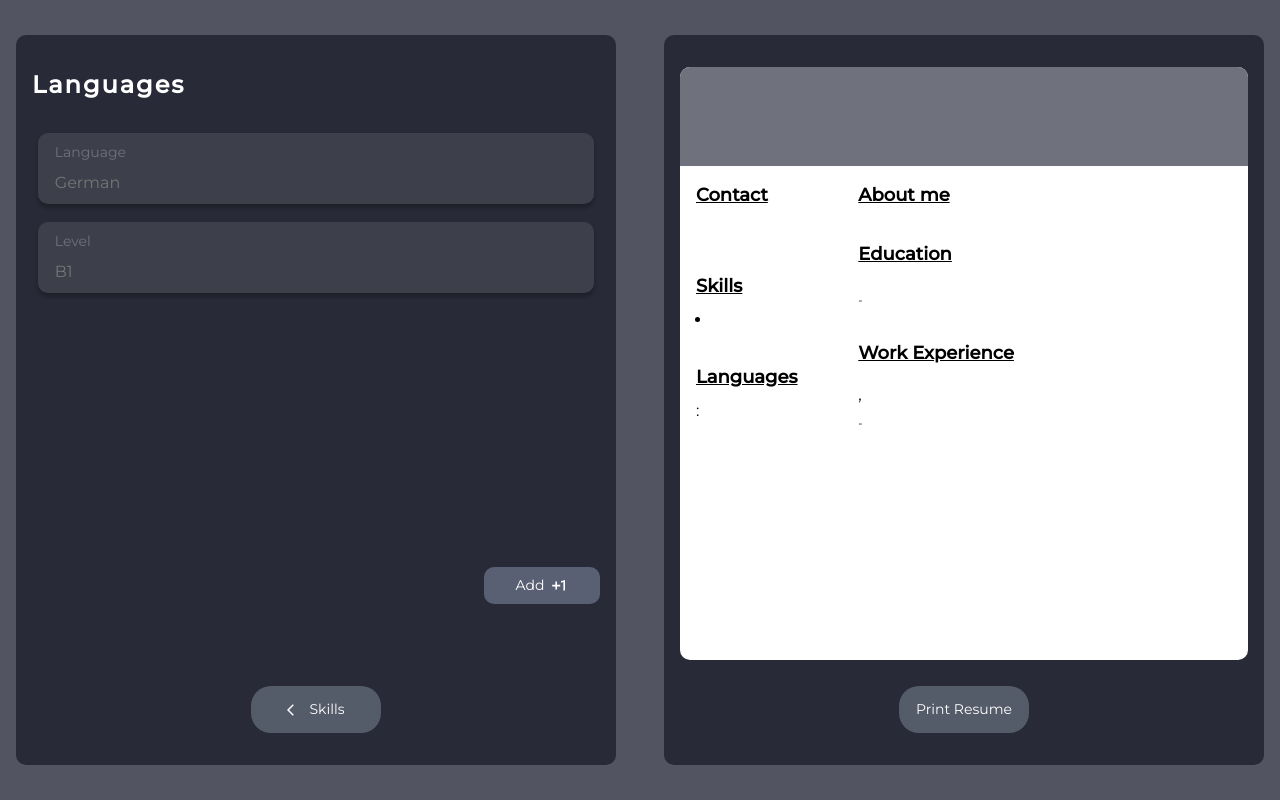
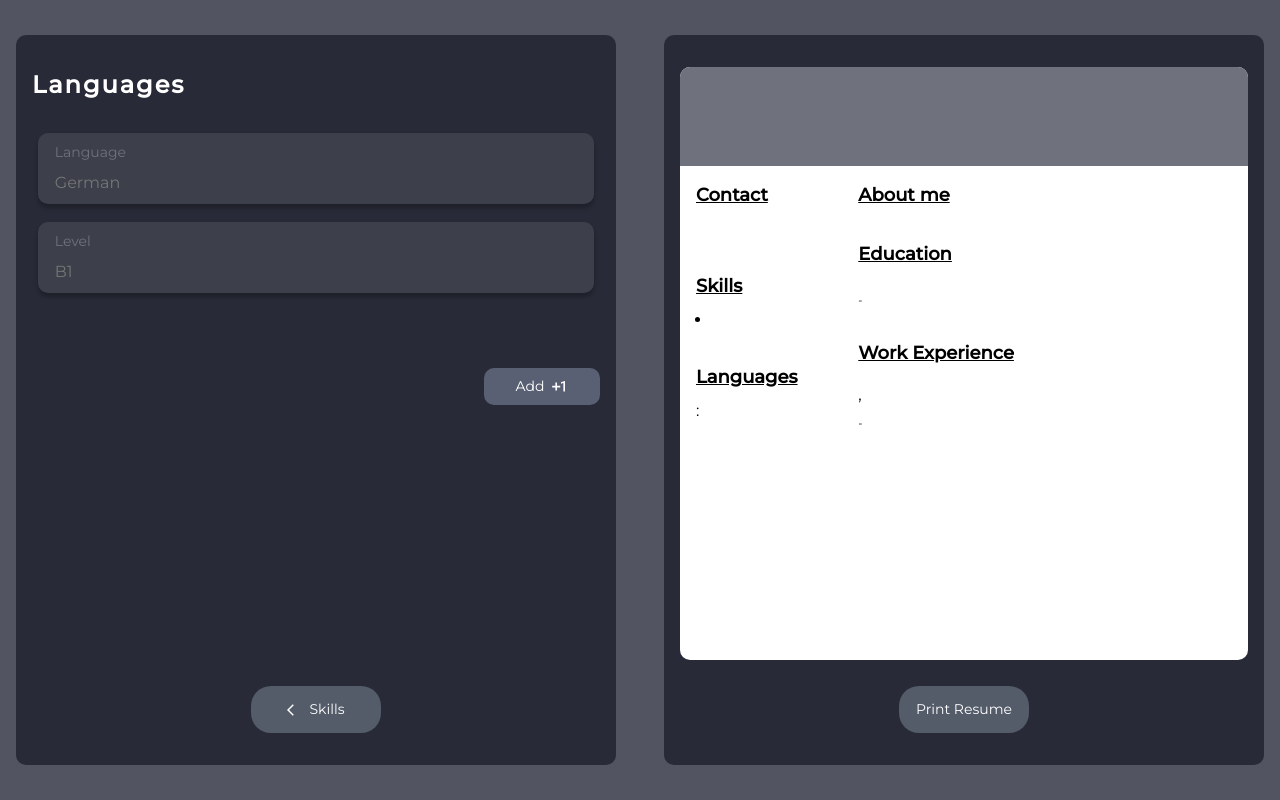
Before and after one commit to LPRegen/resume-builder, a React (Create React App) app: page /languages in a window 1280 px wide. Built offline with nearby package versions, Linux system fonts and the light colour scheme.

Commit message:
refactor: modify component style depending on property

```diff
--- a/src/components/Card/Wrapper.jsx
+++ b/src/components/Card/Wrapper.jsx
@@ -25,19 +25,18 @@ const StyledDiv = styled.div`
         return '';
     }
   }};
-  margin-top: ${(props) => {
+  margin: ${(props) => {
     switch (props.wrapperType) {
       case 'primary':
-        return 'auto';
+        return 'auto 0 1rem auto';
       case 'secondary':
-        return '1.5rem';
+        return '1rem auto 0 auto';
       case 'terciary':
-        return '1rem';
+        return 'auto auto 1.5rem auto';
       default:
         return '';
     }
   }};
-  margin: auto 0 1rem auto;
   left: ${(props) => {
     switch (props.position) {
       case 'left':
@@ -48,4 +47,12 @@ const StyledDiv = styled.div`
         return '';
     }
   }};
+  flex-direction: ${(props) => {
+    switch (props.wrapperType) {
+      case 'terciary':
+        return 'column';
+      default:
+        return '';
+    }
+  }};
 `;
```
